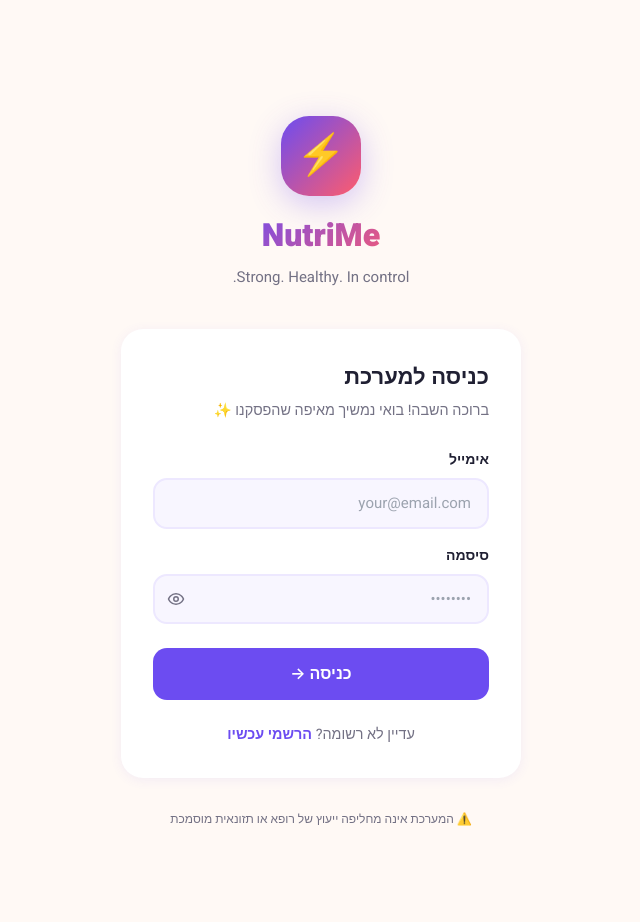
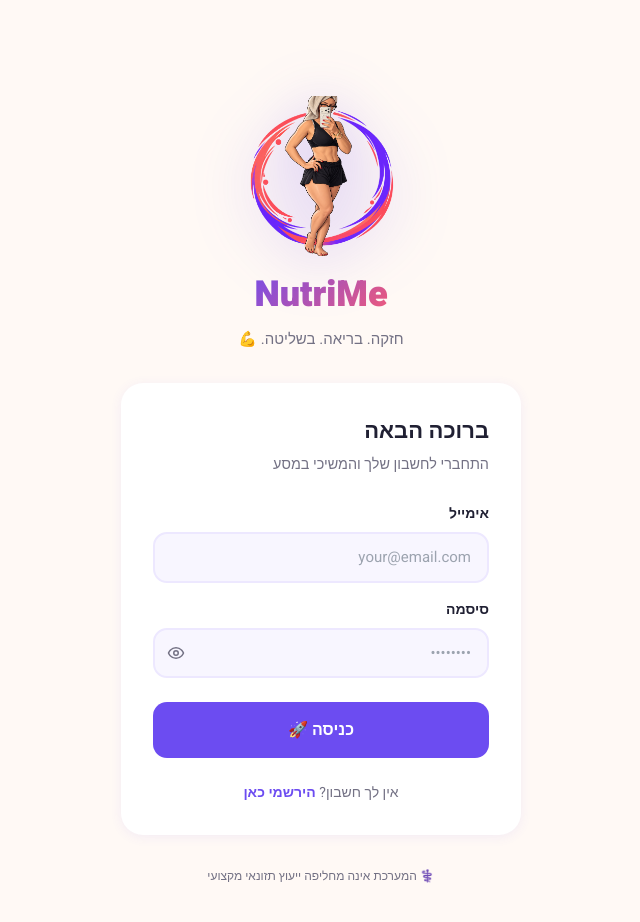
Before and after one commit to lermontjobs/nutrition-app, a Next.js app: page /auth/login in a window 1280 px wide. Shown: the top 922 px of the page, without its empty margins (319-959 px from the left). Built offline with nearby package versions, Linux system fonts and the light colour scheme; no server answers.

Commit message:
feat: add brand logo to login page and TopBar

```diff
--- a/src/app/auth/login/page.tsx
+++ b/src/app/auth/login/page.tsx
@@ -25,55 +25,74 @@ export default function LoginPage() {
 
   return (
     <div style={{ minHeight: '100vh', background: 'var(--cream)', display: 'flex', flexDirection: 'column', alignItems: 'center', justifyContent: 'center', padding: '1.5rem' }}>
+
       {/* Logo */}
-      <div style={{ textAlign: 'center', marginBottom: '2.5rem' }}>
-        <div style={{ width: '5rem', height: '5rem', background: 'linear-gradient(135deg, var(--primary), var(--coral))', borderRadius: '28px', display: 'flex', alignItems: 'center', justifyContent: 'center', margin: '0 auto 1rem', boxShadow: '0 8px 32px rgba(108,76,241,0.3)', fontSize: '2.5rem' }}>⚡</div>
-        <h1 style={{ fontSize: '2rem', fontWeight: 900, background: 'linear-gradient(135deg, var(--primary), var(--coral))', WebkitBackgroundClip: 'text', WebkitTextFillColor: 'transparent', margin: 0 }}>NutriMe</h1>
-        <p style={{ color: 'var(--text-sub)', fontSize: '0.9375rem', marginTop: '0.375rem' }}>Strong. Healthy. In control.</p>
+      <div style={{ textAlign: 'center', marginBottom: '2rem' }}>
+        {/* eslint-disable-next-line @next/next/no-img-element */}
+        <img
+          src="/logo.png"
+          alt="NutriMe"
+          style={{ width: '10rem', height: '10rem', objectFit: 'contain', margin: '0 auto 0.75rem', display: 'block', filter: 'drop-shadow(0 8px 28px rgba(108,76,241,0.28))' }}
+        />
+        <h1 style={{ fontSize: '2.25rem', fontWeight: 900, background: 'linear-gradient(135deg, var(--primary), var(--coral))', WebkitBackgroundClip: 'text', WebkitTextFillColor: 'transparent', margin: 0 }}>NutriMe</h1>
+        <p style={{ color: 'var(--text-sub)', fontSize: '0.9375rem', marginTop: '0.375rem' }}>חזקה. בריאה. בשליטה. 💪</p>
       </div>
 
       {/* Card */}
       <div className="card" style={{ width: '100%', maxWidth: '420px', padding: '2rem' }}>
-        <h2 style={{ fontSize: '1.375rem', fontWeight: 800, color: 'var(--text-main)', marginBottom: '0.375rem' }}>כניסה למערכת</h2>
-        <p style={{ color: 'var(--text-sub)', fontSize: '0.9rem', marginBottom: '1.75rem' }}>ברוכה השבה! בואי נמשיך מאיפה שהפסקנו ✨</p>
+        <h2 style={{ fontSize: '1.375rem', fontWeight: 800, color: 'var(--text-main)', marginBottom: '0.375rem' }}>ברוכה הבאה</h2>
+        <p style={{ color: 'var(--text-sub)', fontSize: '0.9rem', marginBottom: '1.75rem' }}>התחברי לחשבון שלך והמשיכי במסע</p>
 
         {error && (
-          <div style={{ background: '#FFF0F0', border: '1.5px solid #FFD0D5', borderRadius: '12px', padding: '0.75rem 1rem', marginBottom: '1rem', fontSize: '0.875rem', color: '#C0002A', fontWeight: 500 }}>
-            ⚠️ {error}
+          <div style={{ background: '#FFF0F2', border: '1.5px solid #FFD0D8', borderRadius: '12px', padding: '0.75rem 1rem', marginBottom: '1rem', fontSize: '0.875rem', color: '#C0002A', fontWeight: 500 }}>
+            {error}
           </div>
         )}
 
         <form onSubmit={handleSubmit} style={{ display: 'flex', flexDirection: 'column', gap: '1rem' }}>
           <div>
-            <label style={{ fontSize: '0.875rem', fontWeight: 600, color: 'var(--text-main)', display: 'block', marginBottom: '0.5rem' }}>אימייל</label>
-            <input type="email" value={email} onChange={e => setEmail(e.target.value)}
-              className="input-field" placeholder="your@email.com" required />
+            <label style={{ display: 'block', fontSize: '0.875rem', fontWeight: 600, color: 'var(--text-main)', marginBottom: '0.5rem' }}>אימייל</label>
+            <input
+              type="email" value={email} onChange={e => setEmail(e.target.value)} required
+              placeholder="your@email.com"
+              className="input-field"
+              style={{ width: '100%', boxSizing: 'border-box' }}
+            />
           </div>
+
           <div>
-            <label style={{ fontSize: '0.875rem', fontWeight: 600, color: 'var(--text-main)', display: 'block', marginBottom: '0.5rem' }}>סיסמה</label>
+            <label style={{ display: 'block', fontSize: '0.875rem', fontWeight: 600, color: 'var(--text-main)', marginBottom: '0.5rem' }}>סיסמה</label>
             <div style={{ position: 'relative' }}>
-              <input type={showPass ? 'text' : 'password'} value={password} onChange={e => setPassword(e.target.value)}
-                className="input-field" placeholder="••••••••" required style={{ paddingLeft: '3rem' }} />
+              <input
+                type={showPass ? 'text' : 'password'} value={password} onChange={e => setPassword(e.target.value)} required
+                placeholder="••••••••"
+                className="input-field"
+                style={{ width: '100%', boxSizing: 'border-box', paddingLeft: '3rem' }}
+              />
               <button type="button" onClick={() => setShowPass(s => !s)}
-                style={{ position: 'absolute', left: '0.875rem', top: '50%', transform: 'translateY(-50%)', background: 'none', border: 'none', cursor: 'pointer', color: 'var(--text-sub)' }}>
+                style={{ position: 'absolute', left: '0.875rem', top: '50%', transform: 'translateY(-50%)', background: 'none', border: 'none', cursor: 'pointer', color: 'var(--text-sub)', padding: 0 }}>
                 {showPass ? <EyeOff size={18} /> : <Eye size={18} />}
               </button>
             </div>
           </div>
-          <button type="submit" className="btn-primary" disabled={loading}
-            style={{ width: '100%', marginTop: '0.5rem', padding: '0.875rem', fontSize: '1rem', display: 'flex', alignItems: 'center', justifyContent: 'center', gap: '0.5rem', opacity: loading ? 0.7 : 1 }}>
-            {loading ? <><Loader2 size={18} className="animate-spin" /> נכנסת...</> : 'כניסה →'}
+
+          <button type="submit" disabled={loading}
+            className="btn-primary"
+            style={{ width: '100%', padding: '1rem', marginTop: '0.5rem', display: 'flex', alignItems: 'center', justifyContent: 'center', gap: '0.5rem', opacity: loading ? 0.7 : 1 }}>
+            {loading ? <><Loader2 size={18} className="animate-spin" /> מתחברת...</> : 'כניסה 🚀'}
           </button>
         </form>
 
-        <div style={{ textAlign: 'center', marginTop: '1.5rem', fontSize: '0.9rem', color: 'var(--text-sub)' }}>
-          עדיין לא רשומה?{' '}
-          <Link href="/auth/register" style={{ color: 'var(--primary)', fontWeight: 700, textDecoration: 'none' }}>הרשמי עכשיו</Link>
-        </div>
+        <p style={{ textAlign: 'center', marginTop: '1.5rem', fontSize: '0.875rem', color: 'var(--text-sub)' }}>
+          אין לך חשבון?{' '}
+          <Link href="/auth/register" style={{ color: 'var(--primary)', fontWeight: 700, textDecoration: 'none' }}>
+            הירשמי כאן
+          </Link>
+        </p>
       </div>
 
-      <p style={{ marginTop: '2rem', fontSize: '0.75rem', color: 'var(--text-sub)', textAlign: 'center', maxWidth: '320px' }}>
-        ⚠️ המערכת אינה מחליפה ייעוץ של רופא או תזונאית מוסמכת
+      <p style={{ marginTop: '2rem', fontSize: '0.75rem', color: 'var(--text-sub)', textAlign: 'center', maxWidth: '320px', lineHeight: 1.5 }}>
+        ⚕️ המערכת אינה מחליפה ייעוץ תזונאי מקצועי
       </p>
     </div>
   )
--- a/src/components/layout/TopBar.tsx
+++ b/src/components/layout/TopBar.tsx
@@ -25,10 +25,9 @@ export function TopBar() {
         </div>
 
         {/* Logo */}
-        <div style={{ display: 'flex', alignItems: 'center', gap: '0.375rem' }}>
-          <div style={{ width: '2rem', height: '2rem', background: 'linear-gradient(135deg, var(--primary), var(--coral))', borderRadius: '10px', display: 'flex', alignItems: 'center', justifyContent: 'center' }}>
-            <span style={{ fontSize: '1rem' }}>⚡</span>
-          </div>
+        <div style={{ display: 'flex', alignItems: 'center', gap: '0.5rem' }}>
+          {/* eslint-disable-next-line @next/next/no-img-element */}
+          <img src="/logo.png" alt="NutriMe" style={{ width: '2.75rem', height: '2.75rem', objectFit: 'contain', borderRadius: '12px' }} />
           <span style={{ fontWeight: 800, fontSize: '1.0625rem', background: 'linear-gradient(135deg, var(--primary), var(--coral))', WebkitBackgroundClip: 'text', WebkitTextFillColor: 'transparent' }}>NutriMe</span>
         </div>
 
```
Also changed, not shown: public/logo.png (added).
